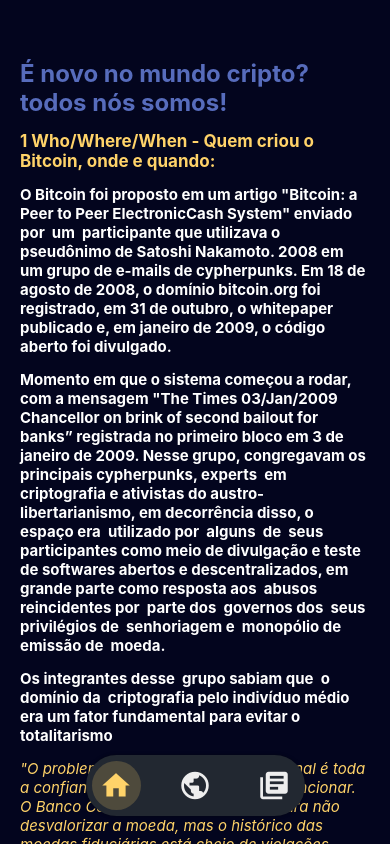
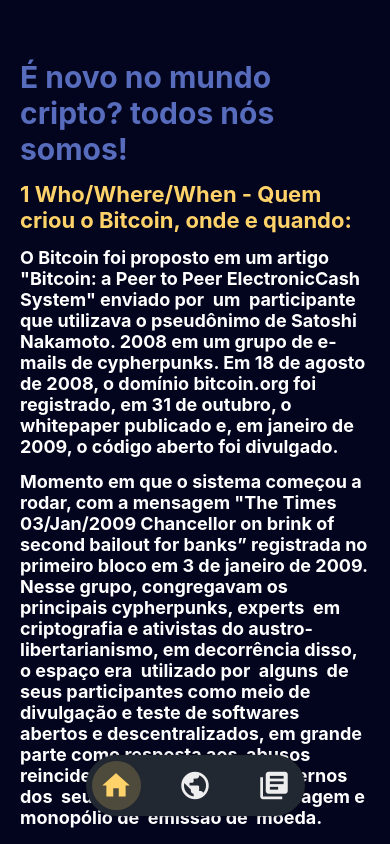
Before and after one commit to yureribeiro/Bittcsy, a React Native app: screen /Learn in a window 390 px wide. Built offline with nearby package versions, Linux system fonts and the light colour scheme; no server answers.

Commit message:
correção de bugs e melhorias

```diff
--- a/package.json
+++ b/package.json
@@ -19,7 +19,7 @@
     "expo-status-bar": "~1.4.4",
     "moti": "^0.24.2",
     "react": "18.2.0",
-    "react-native": "0.71.7",
+    "react-native": "0.71.8",
     "react-native-chart-kit": "^6.12.0",
     "react-native-dotenv": "^3.4.8",
     "react-native-gesture-handler": "~2.9.0",
--- a/src/pages/Login/index.js
+++ b/src/pages/Login/index.js
@@ -47,6 +47,7 @@
         placeholder="Senha"
         placeholderTextColor="#fff"
         value={password}
+        secureTextEntry={true}
         onChangeText={setPassword}
       />
       <TouchableOpacity
--- a/src/pages/discussion/index.js
+++ b/src/pages/discussion/index.js
@@ -24,7 +24,6 @@
 
   const onRefresh = useCallback(() => {
     setRefreshing(true)
-    console.log('atualizei a tela...')
     setTimeout(() => {
       setRefreshing(false)
     }, 2000)
@@ -70,6 +69,8 @@
           style={styles.textInput}
           value={newMessage}
           onChangeText={setNewMessage}
+          placeholder='digite sua mensagem'
+          placeholderTextColor="#fff"
         />
         <TouchableOpacity
           onPress={handleSendMessage}
--- a/src/pages/home/index.js
+++ b/src/pages/home/index.js
@@ -1,6 +1,6 @@
 import { useState, useEffect } from 'react'
 import { useNavigation } from '@react-navigation/native'
-import { View, Text, StyleSheet, SafeAreaView, TextInput, FlatList } from 'react-native'
+import { View, Text, StyleSheet, SafeAreaView, TextInput, FlatList, ActivityIndicator } from 'react-native'
 import { Coin } from '../../components/coins'
 import axios from 'axios'
 
@@ -8,20 +8,24 @@
   const navigation = useNavigation()
   const [coins, setCoins] = useState([])
   const [search, setSearch] = useState('')
+  const [loading, setLoading] = useState(false)
 
   useEffect(() => {
     async function getCoins() {
+      setLoading(true)
       await axios.get('https://api.coingecko.com/api/v3/coins/markets?vs_currency=usd&order=market_cap_desc&per_page=70&page=1&sparkline=false')
         .then(res => {
           setCoins(res.data)
+          setLoading(false)
         })
         .catch(error => console.log(error))
+      setLoading(false)
     }
     getCoins()
   }, [])
 
   const handleChange = (text) => {
-    setSearch(text);
+    setSearch(text)
   }
 
   const handleCoinPress = (coin) => {
@@ -43,6 +47,9 @@
         <Text style={styles.text}>Acompanhe o Mercado</Text>
         <Text style={{ color: '#fff', paddingTop: 10 }}>Selecione para mais detalhes</Text>
       </View>
+      {loading ? (
+        <ActivityIndicator style={styles.loading} size="large" color="#fff" marginTop={25} />
+      ) : (
         <FlatList
           showsVerticalScrollIndicator={false}
           data={coins.filter((coin) => coin.name.toLowerCase().includes(search.toLowerCase()))}
@@ -50,7 +57,13 @@
           renderItem={({ item }) => (
             <Coin data={item} onPress={handleCoinPress} />
           )}
+          ListEmptyComponent={() => (
+            <View style={styles.emptyContainer}>
+              <Text style={styles.emptyText}>Nenhuma moeda encontrada...</Text>
+            </View>
+          )}
         />
+      )}
     </SafeAreaView>
   )
 }
@@ -81,5 +94,20 @@
     borderRadius: 8,
     borderWidth: .5,
     borderColor: 'rgba(204, 204, 204, 0.4)'
+  },
+
+  emptyContainer: {
+    flexDirection: 'row',
+    justifyContent: 'center',
+    alignItems: 'center',
+    width: '60%',
+    marginLeft: '20%',
+    marginTop: '20%',
+    backgroundColor: '#222831',
+    padding: 14,
+    borderRadius: 10
+  },
+  emptyText: {
+    color: '#fff',
   }
 })
--- a/src/pages/learn/index.js
+++ b/src/pages/learn/index.js
@@ -77,26 +77,26 @@
   },
   titlePage: {
     color: '#576CBC',
-    fontSize: 24,
+    fontSize: 30,
     fontWeight: 'bold',
     marginBottom: 14
   },
   title: {
     color: '#FFD369',
-    fontSize: 17,
+    fontSize: 22,
     fontWeight: 'bold',
     marginBottom: 14
   },
   description: {
     color: '#FFF',
-    fontSize: 15,
+    fontSize: 18,
     fontWeight: 'bold',
     marginBottom: 14
   },
   descriptionUp: {
     color: '#FFD369',
     fontStyle: 'italic',
-    fontSize: 15,
+    fontSize: 16,
     marginBottom: 14
   },
   credits: {
--- a/src/pages/world/index.js
+++ b/src/pages/world/index.js
@@ -28,7 +28,7 @@
       <Text style={styles.title}>do mundo cripto!</Text>
 
       <View style={styles.cards}>
-
+        <Text style={{ color: '#fff', fontSize: 22, fontWeight: 'bold' }}>Navegue pelo app</Text>
 
         <TouchableOpacity style={styles.content} activeOpacity={0.7} onPress={() => handleNavigate('DiscussionTab')}>
           <Image source={discussion} style={styles.images} />
@@ -104,11 +104,11 @@
     borderRadius: 14
   },
   text: {
-    color: '#fff',
+    color: '#FFD369',
     fontSize: 21,
     fontWeight: 'bold',
     position: 'absolute',
-    bottom: 54,
+    bottom: 56,
     left: 20,
     zIndex: 99
   },
@@ -116,7 +116,7 @@
     width: '90%',
     fontStyle: 'italic',
     color: '#fff',
-    fontSize: 15,
+    fontSize: 17,
     position: 'absolute',
     bottom: 15,
     left: 20,
```
Also changed, not shown: app.json (line endings or trailing spaces), 1 other file (tests, documents, lock files or other folders). Lines whose indentation alone changed are shown as unchanged.
